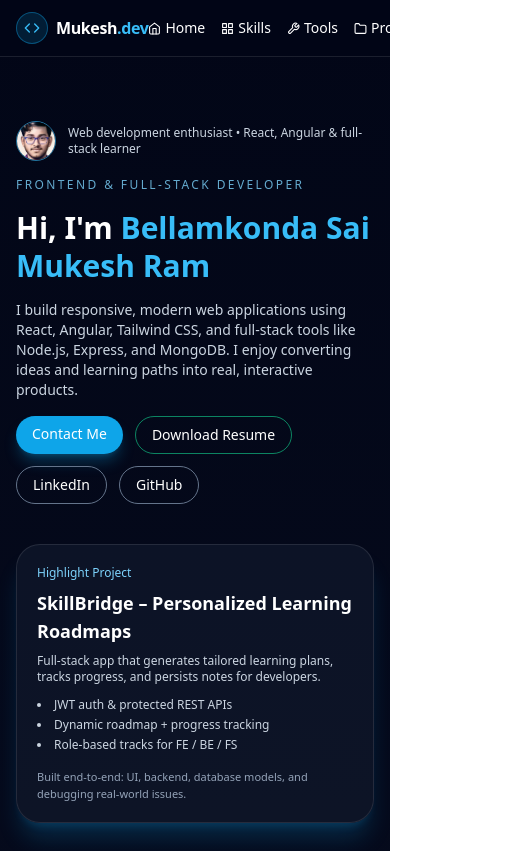
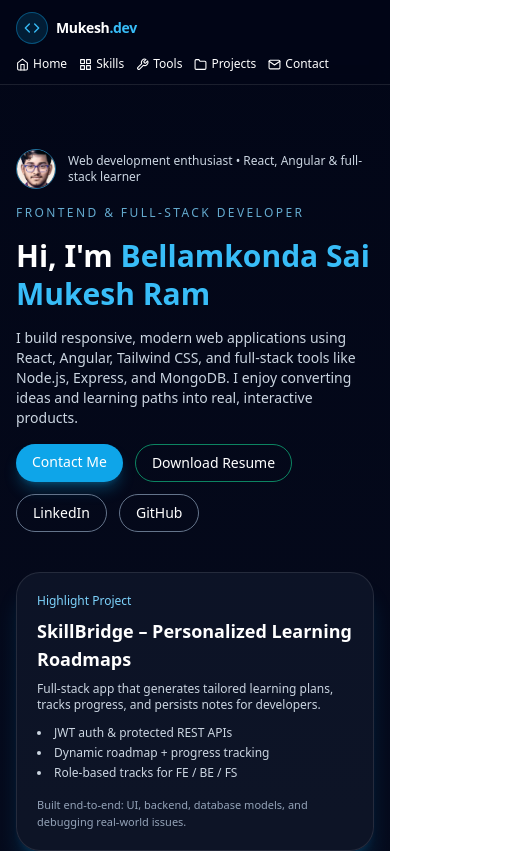
Before and after one commit to 18mukeshram/mukesh-portfolio-main, a React (Vite) app: page / in a window 390 px wide. Shown: the top 851 px of the page, 507 px wide, since content can reach past the window. Built offline with nearby package versions, Linux system fonts and the light colour scheme.

Commit message:
Improve mobile & tablet responsiveness

```diff
--- a/src/App.jsx
+++ b/src/App.jsx
@@ -20,17 +20,17 @@ import {
 function Navbar() {
   return (
     <nav className="sticky top-0 z-30 backdrop-blur bg-slate-950/70 border-b border-white/10">
-      <div className="max-w-5xl mx-auto flex items-center justify-between py-3 px-4">
+      <div className="max-w-5xl mx-auto flex flex-wrap items-center justify-between gap-3 py-3 px-4">
         <div className="flex items-center gap-2">
           <div className="flex h-8 w-8 items-center justify-center rounded-full bg-sky-500/15 border border-sky-500/40">
             <FiCode className="text-sky-400" />
           </div>
-          <span className="font-semibold tracking-tight">
+          <span className="font-semibold tracking-tight text-sm sm:text-base">
             Mukesh<span className="text-sky-400">.dev</span>
           </span>
         </div>
 
-        <div className="flex gap-4 text-sm">
+        <div className="flex flex-wrap gap-3 text-xs sm:text-sm">
           <a
             href="#home"
             className="flex items-center gap-1 hover:text-sky-400"
@@ -332,7 +332,7 @@ function ContactSection() {
 
 export default function App() {
   return (
-    <div className="min-h-screen bg-gradient-to-b from-slate-950 via-slate-900 to-slate-950 text-white">
+    <div className="min-h-screen bg-gradient-to-b from-slate-950 via-slate-900 to-slate-950 text-white overflow-x-hidden">
       <Navbar />
       <Hero />
       <main className="max-w-5xl mx-auto">
```
